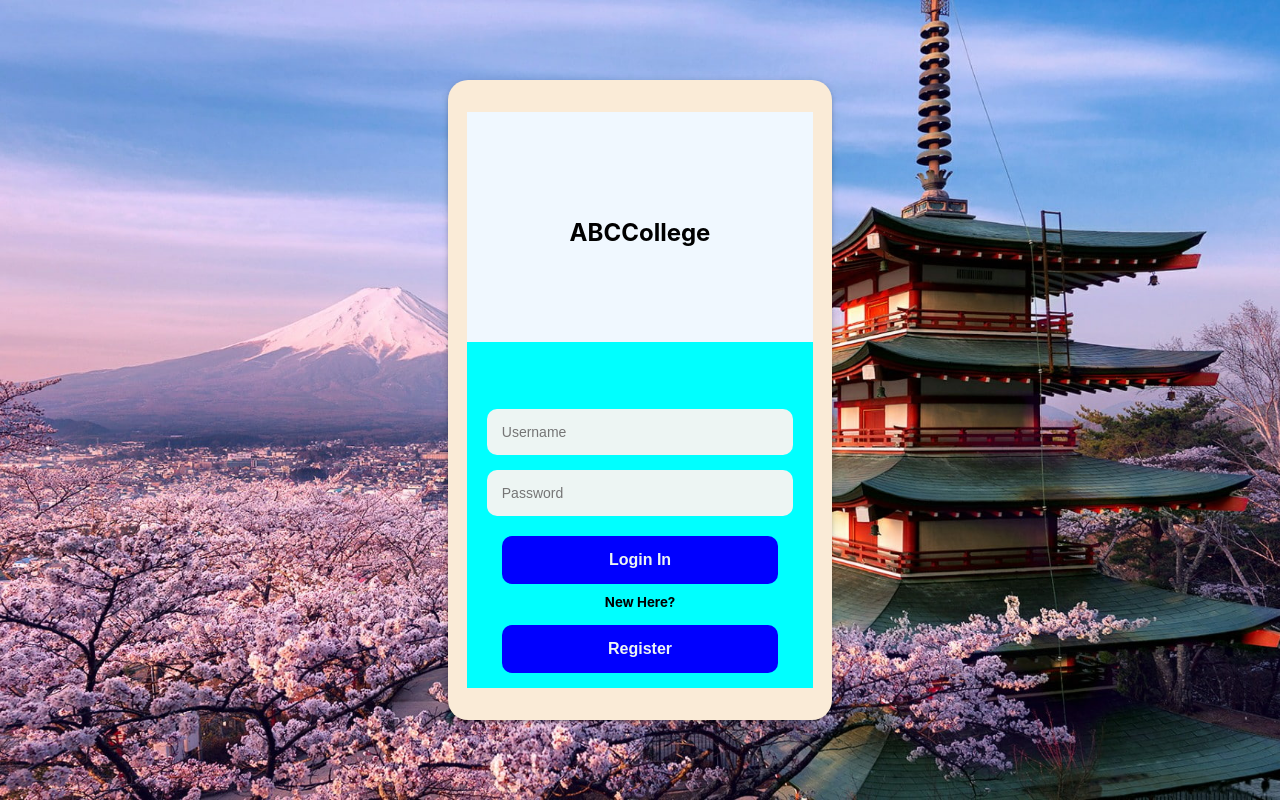
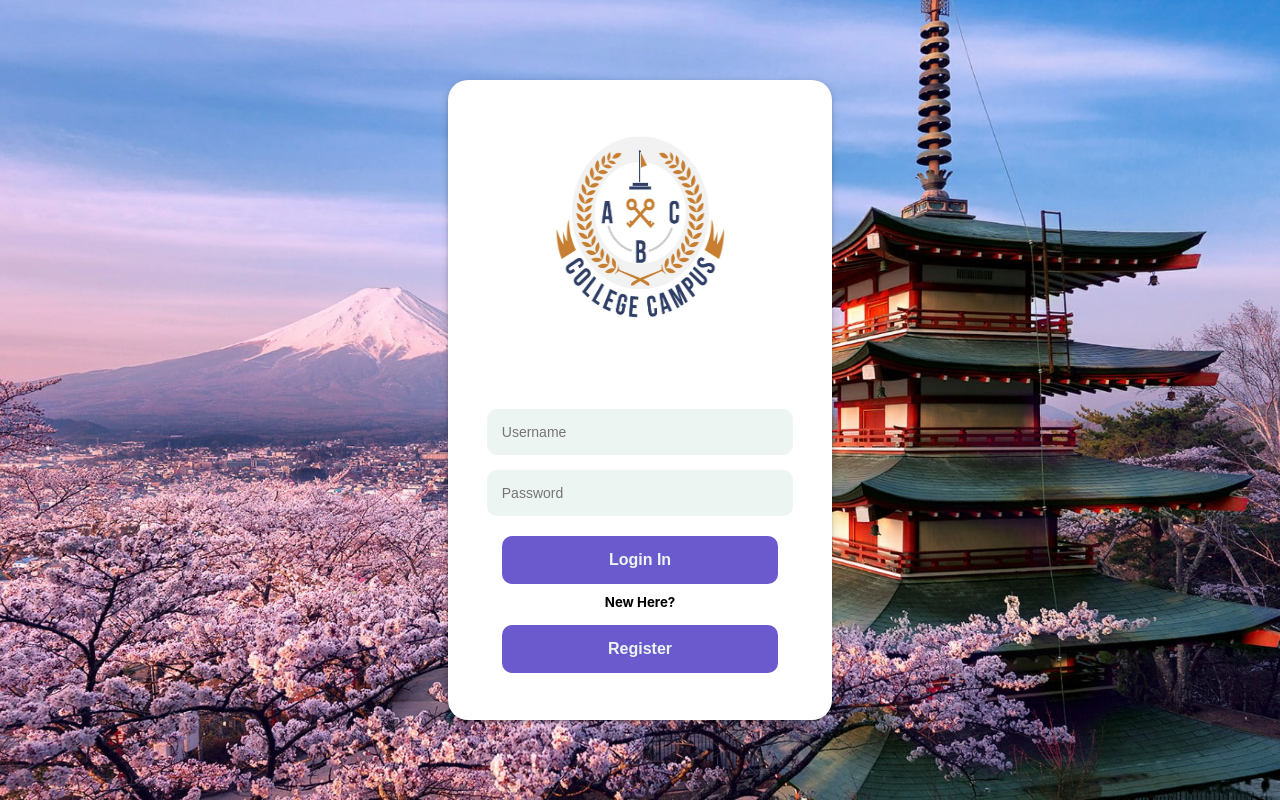
Before and after one commit to NemalPerera-NP/ABC-College-web-Frontend, a React (Create React App) app: page /login in a window 1280 px wide. Built offline with nearby package versions, Linux system fonts and the light colour scheme.

Commit message:
login page and signup page finalized and styles updated

```diff
--- a/src/components/screens/loginPage.js
+++ b/src/components/screens/loginPage.js
@@ -1,6 +1,7 @@
 import React, { useState } from "react";
 import { useNavigate } from "react-router-dom";
 import styles from "../styles/login.module.css";
+import Logo from "../assets/logo/logo1.jpg"
 
 //logo image should be png
 function LoginPage() {
@@ -25,9 +26,7 @@ function LoginPage() {
       <div className={styles.login_form_container}>
         <div className={styles.login_form_container_sub}>
           <div className={styles.login_logo_container}>
-            <h2>ABC </h2>
-            <br />
-            <h2>College</h2>
+          <img src={Logo} alt="Logo" />
           </div>
           <form className={styles.form_container} onSubmit={submit}>
             {!isRegistering && (
--- a/src/components/styles/login.module.css
+++ b/src/components/styles/login.module.css
@@ -1,3 +1,12 @@
+/*color codes based on background image
+#FFB6C1 (Light Pink)
+#87CEEB (Sky Blue)
+#FFFFFF (White)
+#6A5ACD (Slate Blue)
+#8A2BE2 (Blue Violet)
+#9A1F26 (Pagoda Red)
+*/
+
 .login_container{
 width: 100%;
 height: 100vh;
@@ -8,13 +17,14 @@ background-position: center;
 display: flex;
 justify-content: center;
 align-items: center;
+
 }
 
 .login_form_container{
     width: 30%;
     height: 80%;
     margin: 0;
-    background-color: antiquewhite;
+    background-color: white;
     display: flex;
     flex-direction: column;
     align-items: center;
@@ -30,7 +40,7 @@ align-items: center;
     padding: 0;
     display: flex;
     flex-direction: column;
-    background-color:aquamarine;
+    background-color:white;
     border-radius: 20px;
     justify-content: flex-end;
 
@@ -41,10 +51,15 @@ align-items: center;
     display: flex;
     margin: 0;
     padding: 0;
-    background-color:aliceblue;
+    background-color:white;
     align-items: center;
     justify-content: center;
+    border-radius: 20px;
 
+}
+.login_logo_container img{
+    width: 50%;
+    height: 80%;
 }
 .form_container{
     width: 100%;
@@ -52,11 +67,12 @@ align-items: center;
     display: flex;
     margin: 0;
     padding: 0;
-    background-color: aqua;
+    background-color:white;
     flex-direction: column;
     align-items: center;
     flex-grow: 1;
     justify-content: flex-end;
+    border-radius: 20px;
 
 }
 .login_fotter{
@@ -86,7 +102,7 @@ align-items: center;
 	outline: none;
 	padding: 15px;
     margin-top: 15px;
-	background-color:blue;
+	background-color:#6A5ACD;
 	border-radius: 10px;
 	width: 80%;
 	font-weight: bold;
@@ -100,7 +116,7 @@ align-items: center;
 	padding: 15px;
     margin-top: 15px;
     margin-bottom: 15px;
-	background-color:blue;
+	background-color:#6A5ACD;
 	border-radius: 10px;
 	width: 80%;
 	font-weight: bold;
@@ -114,11 +130,7 @@ h5{
     margin-top: 10px;
     padding: 0;
 }
-h2{
-    margin: 0;
-    margin-top: 10px;
-    padding: 0;
-}
+
 .error_msg {
 	width:80% ;
 	padding: 15px;
```
